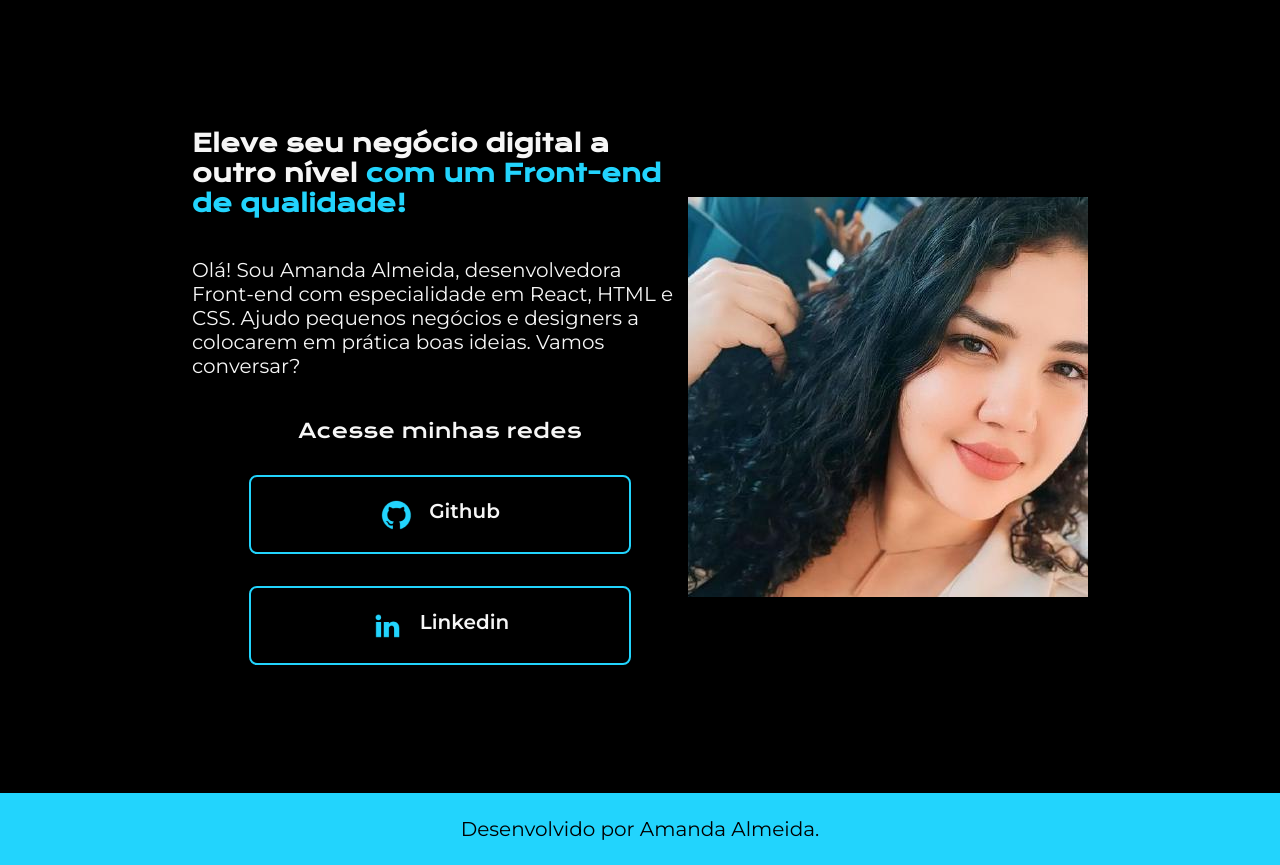
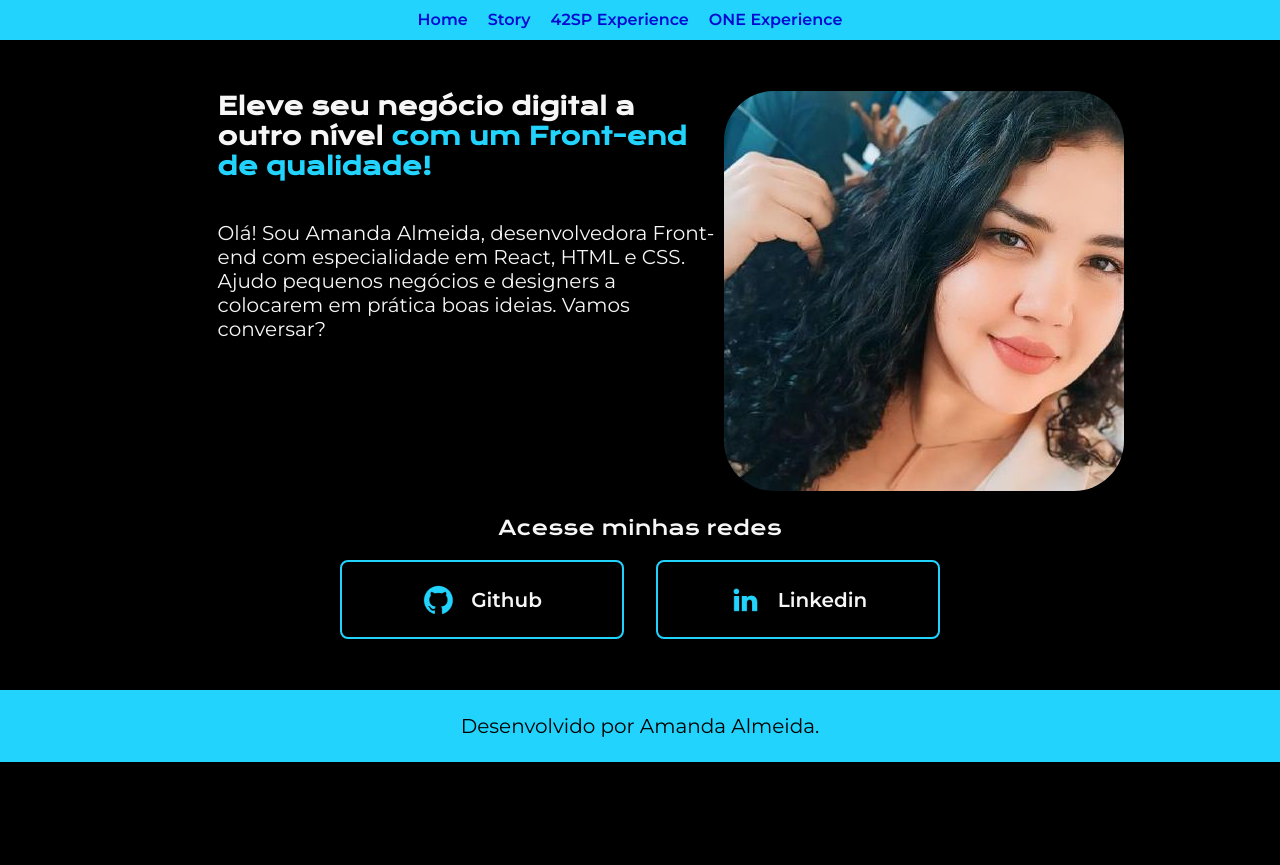
Before and after one commit to mandyAlmeida/primeirapaginaweb, a plain HTML site: page index.html in a window 1280 px wide. After the commit the page ends 800 px from the top, so only its background shows below. Drawn offline with nearby package versions, Linux system fonts and the light colour scheme.

Commit message:
Atualização do layout e criação das paginas

```diff
--- a/index.html
+++ b/index.html
@@ -4,13 +4,27 @@
     <meta charset="UTF-8" />
     <meta http-equiv="X-UA-Compatible" content="IE=edge" />
     <meta name="viewport" content="width=device-width, initial-scale=1.0" />
-    <title>Portifolio</title>
+    <title>Portifolio Amanda</title>
     <link rel="stylesheet" href="style.css" />
   </head>
 
   <body>
-    <header></header>
+    <nav>
+      <ul>
+        <a href="#">Home</a>
+      </ul>
+      <ul>
+        <a href="#">Story</a>
+      </ul>
+      <ul>
+        <a href="#">42SP Experience</a>
+      </ul>
+      <ul>
+        <a href="#">ONE Experience</a>
+      </ul>
+    </nav>
     <main class="apresentacao">
+      <div id="content">
         <section class="apresentacao__conteudo">
           <h1 class="apresentacao__conteudo__titulo">
             Eleve seu negócio digital a outro nível
@@ -23,8 +37,16 @@
             React, HTML e CSS. Ajudo pequenos negócios e designers a colocarem em
             prática boas ideias. Vamos conversar?
           </p>
+        </section>
+        <div class="img_perfil">
+          <img src="assets/minha-foto.jpg" alt="minha foto" />
+        </div>
+      </div>
+      <div class="content_links">
+        <div class="content-h2">
+          <h2 class="apresentacao__links__subtitulo">Acesse minhas redes</h2>
+        </div>
         <div class="apresentacao__links">
-          <h2 class="apresentacao__links__subtitulo">Acesse minhas redes</h2>
           <a
               class="apresentacao__links__link"
               href="https://github.com/mandyalmeida"
@@ -40,8 +62,7 @@
               Linkedin
             </a>
         </div>
-      </section>
-      <img src="assets/minha-foto.jpg" alt="minha foto" />
+      </div>
     </main>
     <footer class="rodape">
       <p>Desenvolvido por Amanda Almeida.</p>
--- a/style.css
+++ b/style.css
@@ -12,31 +12,67 @@ body {
   color: #f6f6f6;
 }
 
+nav{
+  padding: 10px;
+  display: flex;
+  justify-content: center;
+  background-color: #22d4fd;
+  width: auto;
+  height: 1.25rem;
+}
+
+nav a{
+  margin-right: 1.25rem;
+  list-style: none;
+  text-decoration: none;
+  color: #000bd2;
+  font-family: "Montserrat", sans-serif;
+  font-weight: bold;
+}
+
+#content{
+  display: inline-flex;
+  justify-content: center;
+}
+
+.img_perfil{
+  width: 30%;
+}
+
+.img_perfil img{
+  border-radius: 50px;
+}
+
+.apresentacao__links{
+  display: block;
+}
+
 .titulo-destaque {
   color: #22d4fd;
 }
 
 .apresentacao {
-  padding: 10% 15%;
+  padding: 4% 6%;
   display: flex;
   align-items: center;
-  justify-content: space-between;
+  justify-content: center;
+  flex-wrap: wrap;
 }
 
 .apresentacao__conteudo {
-  width: 615px;
+  width: 45%;
   display: flex;
   flex-direction: column;
-  gap: 40px;
+  gap: 2.5rem;
 }
 
 .apresentacao__conteudo__titulo {
-  font-size: 24px;
+  font-size: 1.5rem;
   font-family: "Krona One", sans-serif;
 }
 
 .apresentacao__conteudo__texto {
-  font-size: 20px;
+  font-size: 1.25rem;
   font-family: "Montserrat", sans-serif;
 }
 
@@ -58,27 +94,46 @@ body {
   justify-content: center;
   gap: 16px;
   border: 2px solid #22d4fd;
-  width: 378px;
+  width: 280px;
   text-align: center;
   border-radius: 8px;
-  font-size: 20px;
+  font-size: 1.25rem;
   font-weight: 600;
   padding: 21.5px 0;
   text-decoration: none;
   color: #f6f6f6;
   font-family: "Montserrat", sans-serif;
+  flex-wrap: nowrap;
+  align-items: center;
 }
+
+.content_links{
+  margin-top: 1.25rem;
+  display: block;
+}
+
+.content-h2{
+  justify-items: center;
+  margin-bottom: 1.25rem;
+}
+
+.apresentacao__links{
+  display: flex;
+  flex-direction: row;
+
+}
+
 .apresentacao__links__link:hover {
   background-color: #272727;
   text-align: center;
 }
 
 .rodape {
-  padding: 24px;
+  padding: 1.5rem;
   color: #000000;
   background-color: #22d4fd;
   text-align: center;
   font-family: "Montserrat", sans-serif;
-  font-size: 20px;
+  font-size: 1.25rem;
   font-weight: 400;
 }
```
Lines whose indentation alone changed are shown as unchanged.
